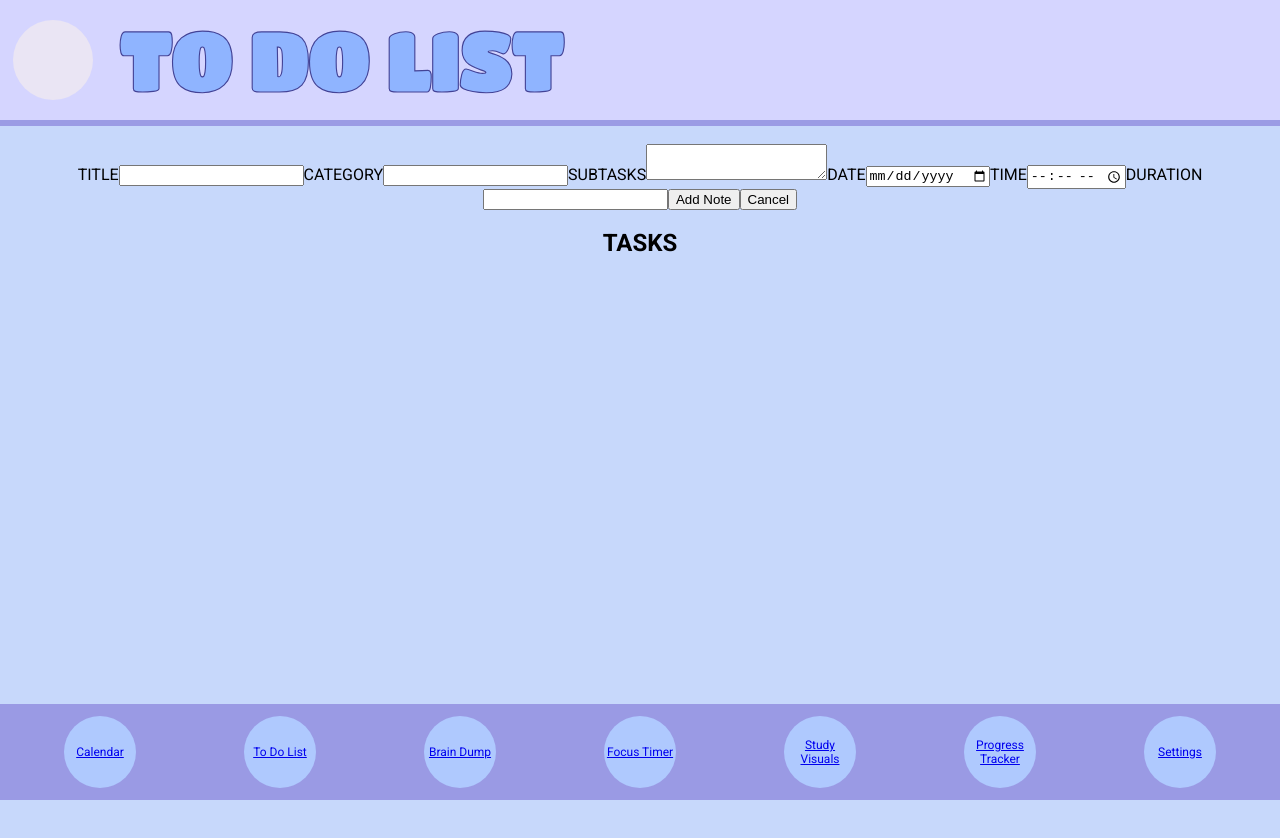
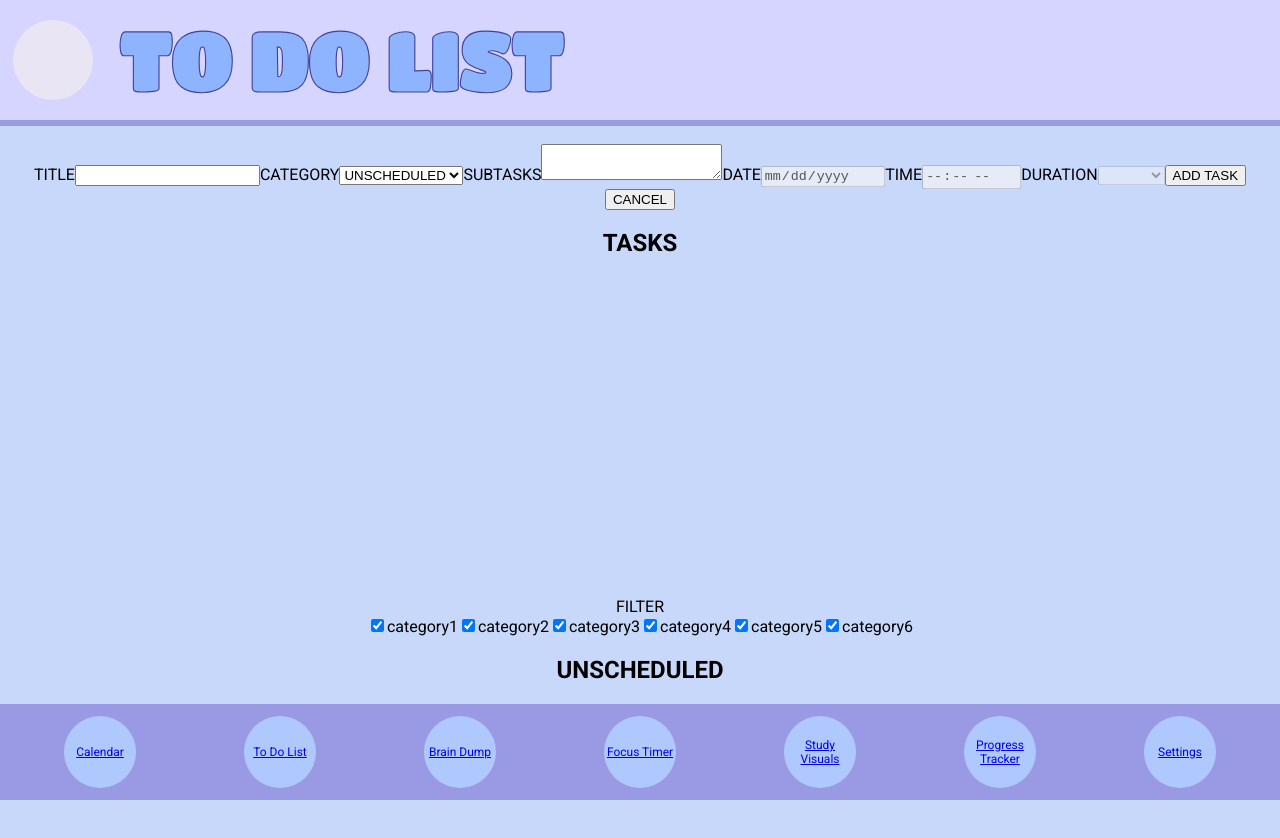
Before and after one commit to amrinavirk/adhd-study-app, a React (Create React App) app: page /to-do-list in a window 1280 px wide. Shown: the top 838 px of the page. Before the commit the page ends 800 px from the top, so only its background shows below. Built offline with nearby package versions, Linux system fonts and the light colour scheme.

Commit message:
to do list functionality + starting calendar page

```diff
--- a/src/pages/BrainDumpPage.js
+++ b/src/pages/BrainDumpPage.js
@@ -174,22 +174,24 @@ const BrainDumpPage = () => {
                     placeholder="Body of the note"
                 ></textarea>
                 <button onClick={editingIndex === null ? handleAddNote : handleSaveNote}>
-                    {editingIndex === null ? 'Add Note' : 'Save Note'}
+                    {editingIndex === null ? 'ADD NOTE' : 'SAVE NOTE'}
                 </button>
-                <button onClick={handleCancel}>Cancel</button> { }
+                <button onClick={handleCancel}>CANCEL</button> { }
             </div>
 
             {/* main notes section */}
             <div>
                 <h2>NOTES</h2>
+                <div className="scrollcontainer">
                     {notes.map((note) => (
                         <div key={note.id}>
                             <h3>{note.title}</h3>
                             <p>{note.body}</p>
-                        <button onClick={() => handleEditNote(note.id)}>Edit</button>
-                        <button onClick={() => handleDeleteNote(note.id)}>Delete</button>
+                            <button onClick={() => handleEditNote(note.id)}>EDIT</button>
+                            <button onClick={() => handleDeleteNote(note.id)}>DELETE</button>
                         </div>
                     ))}
+                </div>
             </div>
             {/* mascot and speech bubble section */}
             <div>
--- a/src/pages/CalendarPage.js
+++ b/src/pages/CalendarPage.js
@@ -1,18 +1,142 @@
 // DEV NOTES:
 // page purpose -
 
-import React, { useState } from 'react';
-import Task from '../models/task';
+import React, { useState, useEffect, useCallback } from 'react';
+import Task from '../models/task'
+
+const dbName = 'ToDoListDB';
+const storeName = 'taskStore';
 
 const CalendarPage = () => {
+    const [tasks, setTasks] = useState([]);
+    const today = new Date();
+    const getDayName = (date) => {
+        const options = { weekday: 'short' };
+        return new Intl.DateTimeFormat('en-US', options).format(date);
+    };
 
+    const getDayNum = (date) => date.getDate();
+    const getWeekDates = (date) => {
+        const weekDates = [];
+        const startOfWeek = date.getDate() - date.getDay() + 1; // Adjust to start from Monday
+        for (let i = 0; i < 7; i++) {
+            const day = new Date(date.setDate(startOfWeek + i));
+            weekDates.push(day);
+        }
+        return weekDates;
+    };
+    const weekDates = getWeekDates(new Date(today));
+    const getFormattedDate = (date) => date.toISOString().split('T')[0];
+
+    const openDB = useCallback(() => {
+        return new Promise((resolve, reject) => {
+            const request = indexedDB.open(dbName, 1);
+
+            request.onupgradeneeded = (event) => {
+                const db = event.target.result;
+                if (!db.objectStoreNames.contains(storeName)) {
+                    db.createObjectStore(storeName, { keyPath: 'id', autoIncrement: true });
+                }
+            };
+
+            request.onsuccess = (event) => {
+                resolve(event.target.result);
+            };
+
+            request.onerror = (event) => {
+                reject('error');
+            };
+        });
+    }, []);
+    const loadTasks = useCallback(async () => {
+        const db = await openDB();
+        const transaction = db.transaction(storeName, 'readonly');
+        const store = transaction.objectStore(storeName);
+        const request = store.getAll();
+
+        request.onsuccess = (event) => {
+            setTasks(event.target.result);
+        };
+
+        request.onerror = () => {
+            console.error('error');
+        };
+    }, [openDB]);
+
+    // load tasks when component is mounted
+    useEffect(() => {
+        loadTasks();
+    }, [loadTasks]);
+
+    const renderRows = () => {
+        return Array.from({ length: 24 }, (_, hour) => {
+            const hourLabel = hour.toString().padStart(2, '0');
+
+            return (
+                <tr key={hour}>
+                    <th>{hourLabel}</th>
+                    {weekDates.map((date, i) => {
+                        const dateStr = getFormattedDate(date);
+                        const hourStr = `${hour.toString().padStart(2, '0')}:00`;
+
+                        const tasksAtThisSlot = tasks?.filter(
+                            (task) => task.date === dateStr && task.time === hourStr
+                        ) || [];
+
+                        return (
+                            <td key={i}>
+                                {tasksAtThisSlot.map((task) => (
+                                    <div key={task.id}>
+                                        <strong>{task.title}</strong>
+                                        <p>{task.subtasks}</p>
+                                    </div>
+                                ))}
+                            </td>
+                        );
+                    })}
+                </tr>
+            );
+        });
+    };
 
     return (
         <div>
-        {/* */}
+            <table>
+                <thead>
+                    <tr>
+                        <th>TIME</th>
+                        {weekDates.map((date, index) => (
+                            <th key={index}>
+                                {getDayName(date)} {getDayNum(date)}
+                            </th>
+                        ))}
+                    </tr>
+                </thead>
+                    <tbody className='scrollcontainer'>
+                        {Array.from({ length: 24 }).map((_, index) => (
+                            <tr key={index}>
+                                <th>{String(index).padStart(2, '0')}</th>
+                                {weekDates.map((date, dateIndex) => {
+                                    const taskForTime = tasks.filter(
+                                        (task) => task.date === date.toLocaleDateString() && task.time === `${String(index).padStart(2, '0')}:00`
+                                    );
+                                    return (
+                                        <td key={dateIndex}>
+                                            {taskForTime.map((task) => (
+                                                <div key={task.id}>
+                                                    <h4>{task.title}</h4>
+                                                    <p>{task.subtasks}</p>
+                                                </div>
+                                            ))}
+                                        </td>
+                                    );
+                                })}
+                            </tr>
+                        ))}
+                    </tbody>
+            </table>
         </div>
-    )
-
-}
+    );
+};
 
 export default CalendarPage;
--- a/src/pages/ToDoListPage.js
+++ b/src/pages/ToDoListPage.js
@@ -23,7 +23,7 @@ const ToDoListPage = () => {
     const [newTask, setNewTask] = useState({
         title: '',
         subtasks: '',
-        category: '',
+        category: 'unscheduled',
         date: '',
         time: '',
         duration: '',
@@ -31,6 +31,14 @@ const ToDoListPage = () => {
     });
 
     const [editingIndex, setEditingIndex] = useState(null);
+    const [taskError, setTaskError] = useState('');
+
+    const unscheduledTasks = tasks.filter((task) => task.category === 'unscheduled');
+    const [filterCategories, setFilterCategories] = useState(['category1', 'category2', 'category3', 'category4', 'category5', 'category6']);
+    const filteredTasks = tasks.filter((task) =>
+        filterCategories.includes(task.category)
+    );
+
 
     const openDB = useCallback(() => {
         return new Promise((resolve, reject) => {
@@ -84,6 +92,8 @@ const ToDoListPage = () => {
 
     // add task frontend
     const handleAddTask = () => {
+        if ((newTask.category !== 'unscheduled' && newTask.title && newTask.subtasks && newTask.date && newTask.time && newTask.duration)
+            || (newTask.category === 'unscheduled' && newTask.title && newTask.subtasks)) {
             const taskWithId = new Task(
                 null,
                 newTask.title,
@@ -99,13 +109,19 @@ const ToDoListPage = () => {
             setNewTask({
                 title: '',
                 subtasks: '',
-            category: '',
+                category: 'unscheduled',
                 date: '',
                 time: '',
                 duration: '',
                 completed: false,
             });
             setEditingIndex(null);
+            setTaskError('')
+        }
+        else {
+            setTaskError('please complete all required fields')
+
+        }
     };
 
     // edit task frontend
@@ -121,7 +137,7 @@ const ToDoListPage = () => {
         setNewTask({
             title: '',
             subtasks: '',
-            category: '',
+            category: 'unscheduled',
             date: '',
             time: '',
             duration: '',
@@ -142,13 +158,14 @@ const ToDoListPage = () => {
         setNewTask({
             title: '',
             subtasks: '',
-            category: '',
+            category: 'unscheduled',
             date: '',
             time: '',
             duration: '',
             completed: false,
         });
         setEditingIndex(null);
+        setTaskError('')
     };
 
     //add task backend
@@ -206,53 +223,116 @@ const ToDoListPage = () => {
                     TITLE
                     <input name="title" value={newTask.title} onChange={handleChange} />
                 </label>
+                <label htmlFor="category">CATEGORY</label>
+                <select name="category" value={newTask.category} onChange={handleChange}>
+                    <option value="unscheduled">UNSCHEDULED</option>
+                    <option value="category1">CATEGORY1</option>
+                    <option value="category2">CATEGORY2</option>
+                    <option value="category3">CATEGORY3</option>
+                    <option value="category4">CATEGORY4</option>
+                    <option value="category5">CATEGORY5</option>
+                    <option value="category6">CATEGORY6</option>
+                </select>
                 <label>
-                    CATEGORY
-                    <input name="category" value={newTask.category} onChange={handleChange} />
-                </label><label>
                     SUBTASKS
                     <textarea name="subtasks" value={newTask.subtasks} onChange={handleChange} />
                 </label>
                 <label>
                     DATE
-                    <input name="date" type="date" value={newTask.date} onChange={handleChange} />
+                    <input name="date" type="date" value={newTask.date} onChange={handleChange} disabled={newTask.category === 'unscheduled'} />
                 </label>
                 <label>
                     TIME
-                    <input name="time" type="time" value={newTask.time} onChange={handleChange} />
+                    <input name="time" type="time" step="1800" value={newTask.time} onChange={handleChange} disabled={newTask.category === 'unscheduled'} />
                 </label>
-                <label>
-                    DURATION
-                    <input name="duration" value={newTask.duration} onChange={handleChange} />
-                </label>
+                <label htmlFor="duration">DURATION</label>
+                <select name="duration" value={newTask.duration} onChange={handleChange} disabled={newTask.category === 'unscheduled'}>
+                    <option value=""></option>
+                    {[...Array(10)].map((_, i) => {
+                        const value = (i + 1) * 0.5;
+                        const hours = Math.floor(value);
+                        const minutes = value % 1 !== 0 ? 30 : 0;
+                        const label = `${hours > 0 ? `${hours}h` : ''}${minutes > 0 ? ` ${minutes}m` : ''}`.trim();
+                        return (
+                            <option key={value} value={value}>
+                                {label}
+                            </option>
+                        );
+                    })}
+                </select>
                 <button onClick={editingIndex === null ? handleAddTask : handleSaveTask}>
-                    {editingIndex === null ? 'Add Note' : 'Save Note'}</button>
-                <button onClick={handleCancelTask}>Cancel</button> { }
+                    {editingIndex === null ? 'ADD TASK' : 'SAVE TASK'}
+                </button>
+                <button onClick={handleCancelTask}>CANCEL</button> { }
+                <p>{taskError}</p>
             </div>
 
 
             {/* main task section */}
             <div>
                 <h2>TASKS</h2>
-                {tasks.map((task) => (
-                    <div key={task.id} style={{ marginBottom: '10px' }}>
+                <div className="scrollcontainer">
+                    {filteredTasks.map((task) => (
+                        <div key={task.id}>
                             <h3>{task.title}</h3>
                             <h4>CATEGORY:{task.category}</h4>
                             <p>SUBTASKS:{task.subtasks}</p>
                             <p>DATE:{task.date}</p>
                             <p>TIME:{task.time}</p>
-                        <p>DURATION:{task.duration} hours </p>
-                        <button onClick={() => handleEditTask(task.id)}>Edit</button>
-                        <button onClick={() => handleDeleteTask(task.id)}>Delete</button>
+                            <p>DURATION: {
+                                (() => {
+                                    const value = parseFloat(task.duration);
+                                    if (!value) return '';
+                                    const hours = Math.floor(value);
+                                    const minutes = value % 1 !== 0 ? 30 : 0;
+                                    return `${hours > 0 ? `${hours}h` : ''}${minutes > 0 ? ` ${minutes}m` : ''}`.trim();
+                                })()
+                            }
+                            </p>
+                            <button onClick={() => handleEditTask(task.id)}>EDIT</button>
+                            <button onClick={() => handleDeleteTask(task.id)}>DELETE</button>
                         </div>
                     ))}
                 </div>
+            </div>
             {/* main task filter selection */}
+            <div>
+                <legend>FILTER</legend>
+                {[1, 2, 3, 4, 5, 6].map((num) => {
+                    const cat = `category${num}`;
+                    return (
+                        <label key={cat}>
+                            <input
+                                type="checkbox"
+                                checked={filterCategories.includes(cat)}
+                                onChange={() => {
+                                    setFilterCategories((prev) =>
+                                        prev.includes(cat)
+                                            ? prev.filter((c) => c !== cat)
+                                            : [...prev, cat]
+                                    );
+                                }}
+                            />
+                            {cat}
+                        </label>
+                    );
+                })}
+            </div>
 
 
             {/* unscheduled tasks section */}
+            <h2>UNSCHEDULED</h2>
+            <div className='scrollcontainer'>
+                {unscheduledTasks.map((task) => (
+                    <div key={task.id}>
+                        <h3>{task.title}</h3>
+                        <p>SUBTASKS: {task.subtasks}</p>
+                        <button onClick={() => handleEditTask(task.id)}>EDIT</button>
+                        <button onClick={() => handleDeleteTask(task.id)}>DELETE</button>
+                    </div>
+                ))}
 
-
+            </div>
         </div>
     )
 }
--- a/src/styles/App.css
+++ b/src/styles/App.css
@@ -1,10 +1,18 @@
 @import url('https://fonts.googleapis.com/css2?family=Roboto:ital,wght@0,100..900;1,100..900&display=swap');
 
 body {
+  background-color:#c7d8fb;
+  font-family: 'Roboto', sans-serif;
   text-align: center;
   justify-content: center;
-  background-color:#c7d8fb;
-  padding-top: 18vh;
-  padding-bottom: 14vh;
-  font-family: 'Roboto', sans-serif;
+  margin-top: 18vh;
+  margin-bottom: 14vh;
+  margin-left: 1vw;
+  margin-right: 1vw;
 }
+
+.scrollcontainer {
+  height: 40vh;
+  overflow-y: auto;
+  /* #C3C3D4 #9D9DA7 */
+}
```
Also changed, not shown: src/pages/ProgressTrackerPage.js (+7 -1 lines). Lines whose indentation alone changed are shown as unchanged.
